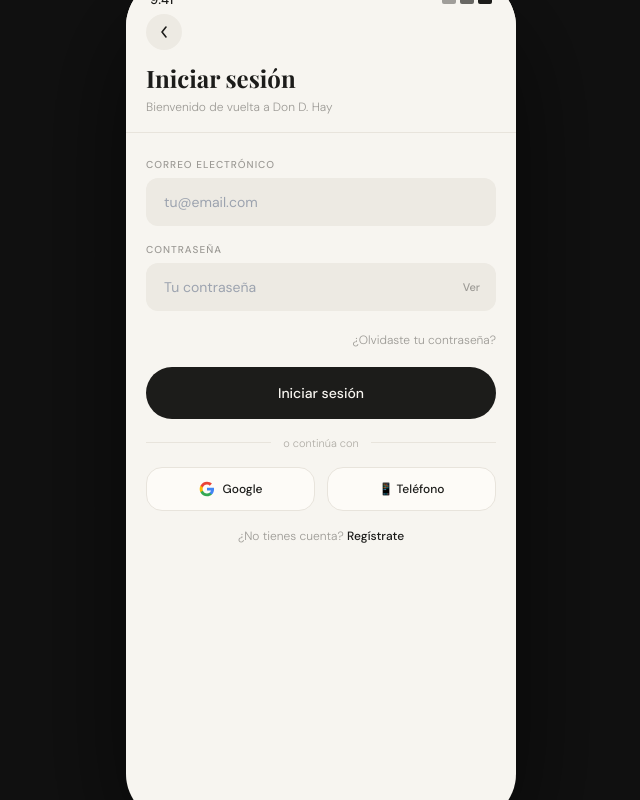
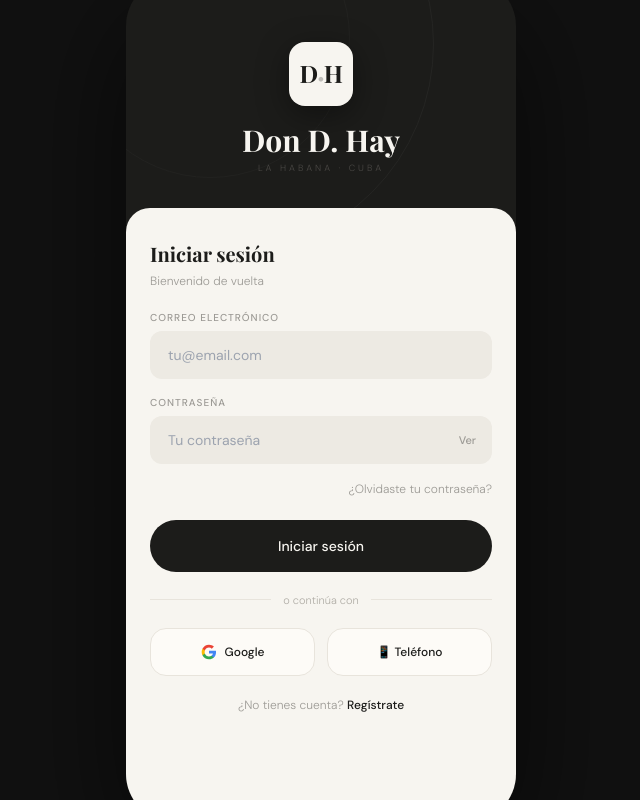
Before and after one commit to icermor123-crypto/don-d-hay, a Next.js app: page /login in a window 1280 px wide. Shown: the whole page, without its empty margins (319-959 px from the left). Built offline with nearby package versions, Linux system fonts and the light colour scheme.

Commit message:
login rediseñado con identidad Don D. Hay

```diff
--- a/src/app/login/page.js
+++ b/src/app/login/page.js
@@ -1,7 +1,6 @@
 'use client'
 import { useState } from 'react'
 import Link from 'next/link'
-import StatusBar from '@/components/StatusBar'
 
 export default function LoginPage() {
   const [email, setEmail] = useState('')
@@ -18,21 +17,36 @@
   }
 
   return (
-    <div className="flex-1 bg-cream flex flex-col overflow-hidden">
-      <StatusBar />
+    <main className="flex-1 bg-carbon flex flex-col overflow-hidden relative">
 
-      <div className="px-5 pb-4 bg-cream flex-shrink-0 border-b border-border">
-        <Link href="/" className="w-9 h-9 rounded-full bg-beige flex items-center justify-center mb-3 inline-flex">
-          <svg width="14" height="14" viewBox="0 0 14 14" fill="none">
-            <path d="M9 2L5 7l4 5" stroke="#1C1C1A" strokeWidth="1.6" strokeLinecap="round" strokeLinejoin="round"/>
-          </svg>
-        </Link>
-        <h1 className="font-serif text-2xl font-bold text-carbon mb-1">Iniciar sesión</h1>
-        <p className="text-[12px] text-muted font-light">Bienvenido de vuelta a Don D. Hay</p>
+      {/* Background circles */}
+      <div className="absolute inset-0 pointer-events-none overflow-hidden">
+        <div className="absolute w-[420px] h-[420px] rounded-full border border-[#252523] -top-36 -left-28" />
+        <div className="absolute w-[280px] h-[280px] rounded-full border border-[#222220] -top-20 -left-14" />
+        <div className="absolute w-[500px] h-[500px] rounded-full border border-[#222220] -bottom-44 -right-36" />
+        <div className="absolute w-[320px] h-[320px] rounded-full border border-[#252523] -bottom-24 -right-20" />
       </div>
 
-      <div className="flex-1 overflow-y-auto scrollbar-hide px-5 py-6 flex flex-col gap-4">
+      {/* Top — Logo */}
+      <div className="flex flex-col items-center pt-16 pb-8 z-10 px-8">
+        <div className="w-16 h-16 rounded-2xl bg-cream flex items-center justify-center mb-4 shadow-[0_8px_32px_rgba(0,0,0,0.4)]">
+          <span className="font-serif text-2xl font-bold text-carbon tracking-tight leading-none">
+            D<span className="text-sm opacity-25">•</span>H
+          </span>
+        </div>
+        <h1 className="font-serif text-3xl font-bold text-cream mb-1">Don D. Hay</h1>
+        <p className="text-[9px] tracking-[3px] uppercase text-[#4A4845] font-light">La Habana · Cuba</p>
+      </div>
 
+      {/* Form card */}
+      <div className="flex-1 bg-cream rounded-t-3xl px-6 pt-8 pb-6 z-10 flex flex-col gap-5 overflow-y-auto scrollbar-hide">
+
+        <div>
+          <h2 className="font-serif text-xl font-bold text-carbon mb-1">Iniciar sesión</h2>
+          <p className="text-[12px] text-muted font-light">Bienvenido de vuelta</p>
+        </div>
+
+        <div className="flex flex-col gap-4">
           <div className="flex flex-col gap-1.5">
             <label className="field-label">Correo electrónico</label>
             <input
@@ -48,7 +62,7 @@
             <label className="field-label">Contraseña</label>
             <div className="relative">
               <input
-              className="field-input pr-12"
+                className="field-input pr-14"
                 type={showPass ? 'text' : 'password'}
                 placeholder="Tu contraseña"
                 value={password}
@@ -62,8 +76,9 @@
             </div>
           </div>
 
-        <div className="text-right">
+          <div className="text-right -mt-1">
             <button className="text-[12px] text-muted font-light">¿Olvidaste tu contraseña?</button>
+          </div>
         </div>
 
         <button
@@ -80,7 +95,7 @@
         </div>
 
         <div className="flex gap-3">
-          <button className="flex-1 flex items-center justify-center gap-2 bg-card border border-border rounded-2xl py-3 text-[12px] font-medium text-carbon">
+          <button className="flex-1 flex items-center justify-center gap-2 bg-card border border-border rounded-2xl py-3.5 text-[12px] font-medium text-carbon">
             <svg width="16" height="16" viewBox="0 0 24 24">
               <path d="M22.56 12.25c0-.78-.07-1.53-.2-2.25H12v4.26h5.92c-.26 1.37-1.04 2.53-2.21 3.31v2.77h3.57c2.08-1.92 3.28-4.74 3.28-8.09z" fill="#4285F4"/>
               <path d="M12 23c2.97 0 5.46-.98 7.28-2.66l-3.57-2.77c-.98.66-2.23 1.06-3.71 1.06-2.86 0-5.29-1.93-6.16-4.53H2.18v2.84C3.99 20.53 7.7 23 12 23z" fill="#34A853"/>
@@ -89,7 +104,7 @@
             </svg>
             Google
           </button>
-          <button className="flex-1 flex items-center justify-center gap-2 bg-card border border-border rounded-2xl py-3 text-[12px] font-medium text-carbon">
+          <button className="flex-1 flex items-center justify-center gap-2 bg-card border border-border rounded-2xl py-3.5 text-[12px] font-medium text-carbon">
             📱 Teléfono
           </button>
         </div>
@@ -100,6 +115,6 @@
         </p>
 
       </div>
-    </div>
+    </main>
   )
 }
```
Lines whose indentation alone changed are shown as unchanged.
